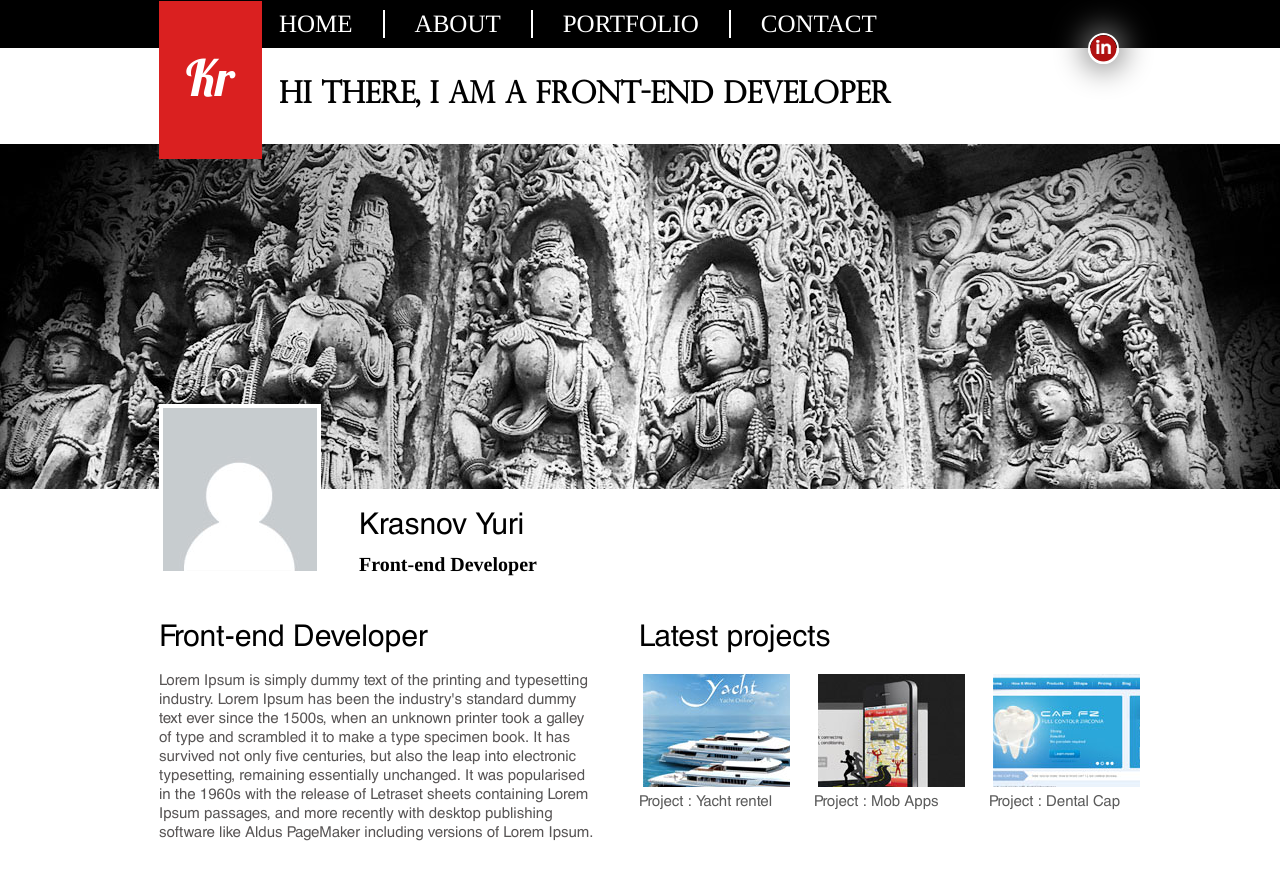
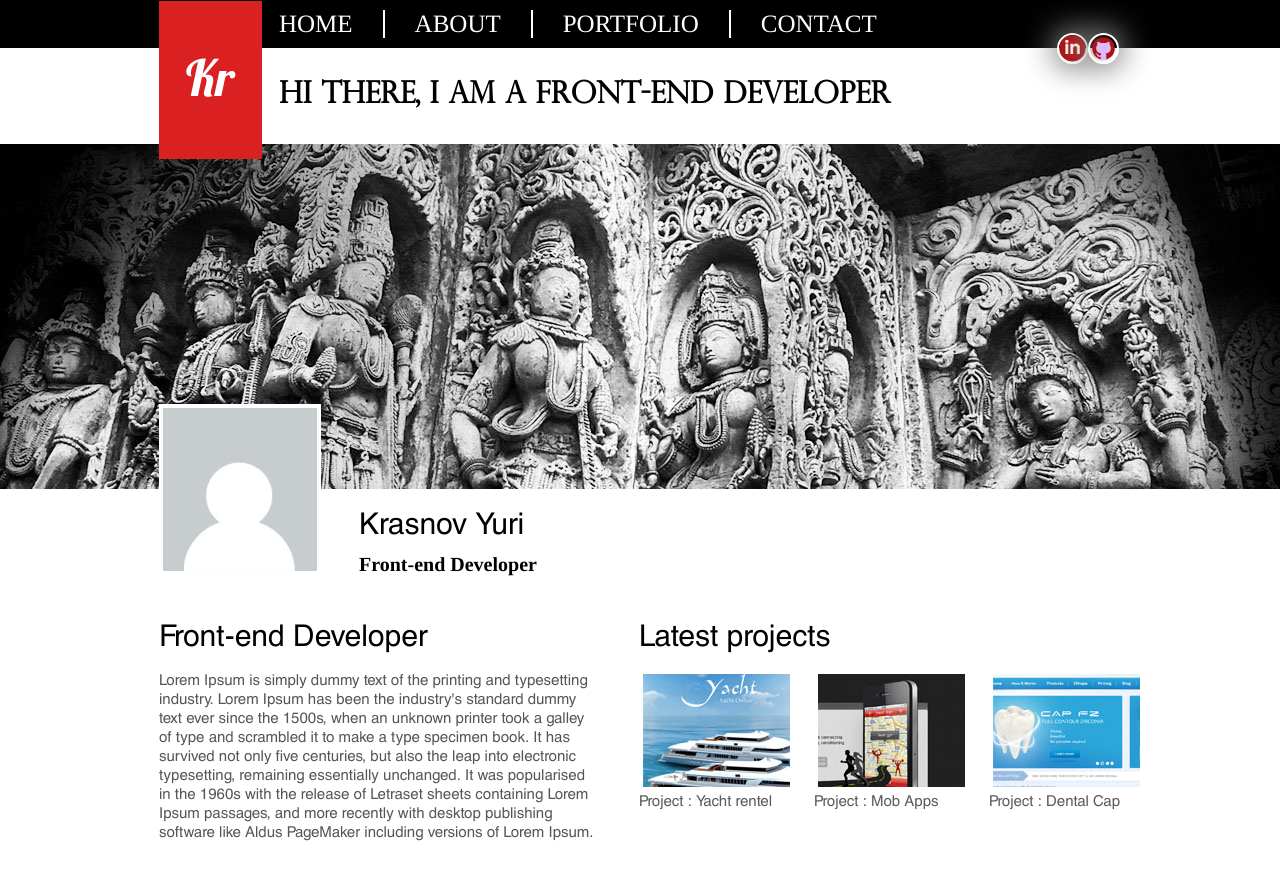
Before and after one commit to MrKrasnov/Portfolio, a plain HTML site: page index.html in a window 1280 px wide. Drawn offline with Linux system fonts and the light colour scheme; a web font is replaced by a local one.

Commit message:
1.7 added svg icon is github

```diff
--- a/index.html
+++ b/index.html
@@ -24,8 +24,9 @@
         <div class="container">
             <div class="flex HatBg-content">
                 <h1 class="HatBg-title">Hi there,  I am a Front-end Developer </h1>
-                <div class="HatBg-link">
+                <div class="HatBg-link flex">
                     <div><a href="#"><img src="./img/in.png" alt="in"></a></div>
+                    <div><a href="#"><img src="./img/github.svg" alt="github"></a></div>
                 </div>
             </div>
         </div>
```
Also changed, not shown: img/github.svg (added).
